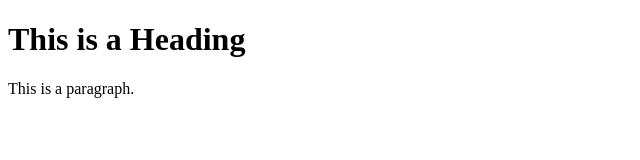
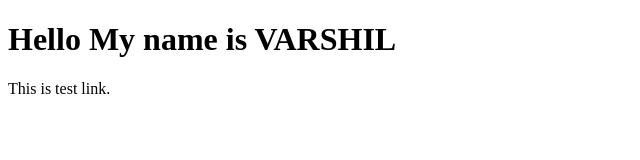
Before and after one commit to varshildoshi/test, a plain HTML site: page index.html in a window 1280 px wide. Shown: the whole page, without its empty margins (0-640 px from the left). Drawn offline with Linux system fonts and the light colour scheme.

Commit message:
Update index.html

```diff
--- a/index.html
+++ b/index.html
@@ -5,8 +5,8 @@
 </head>
 <body>
 
-<h1>This is a Heading</h1>
-<p>This is a paragraph.</p>
+<h1>Hello My name is VARSHIL</h1>
+<p>This is test link.</p>
 
 </body>
 </html>
```
